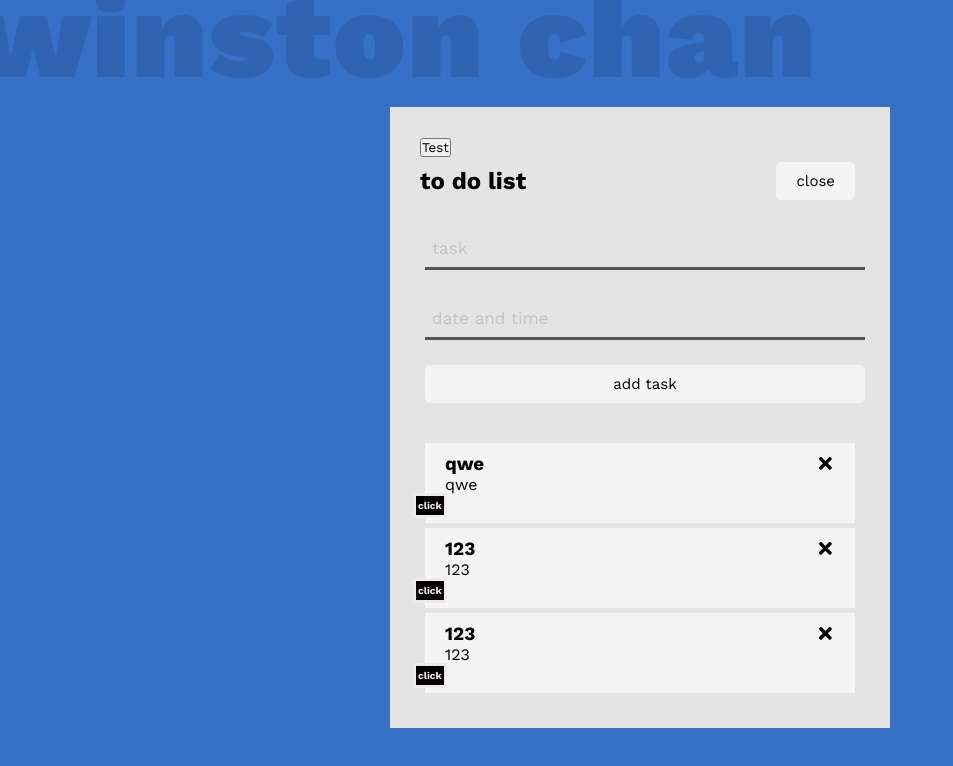
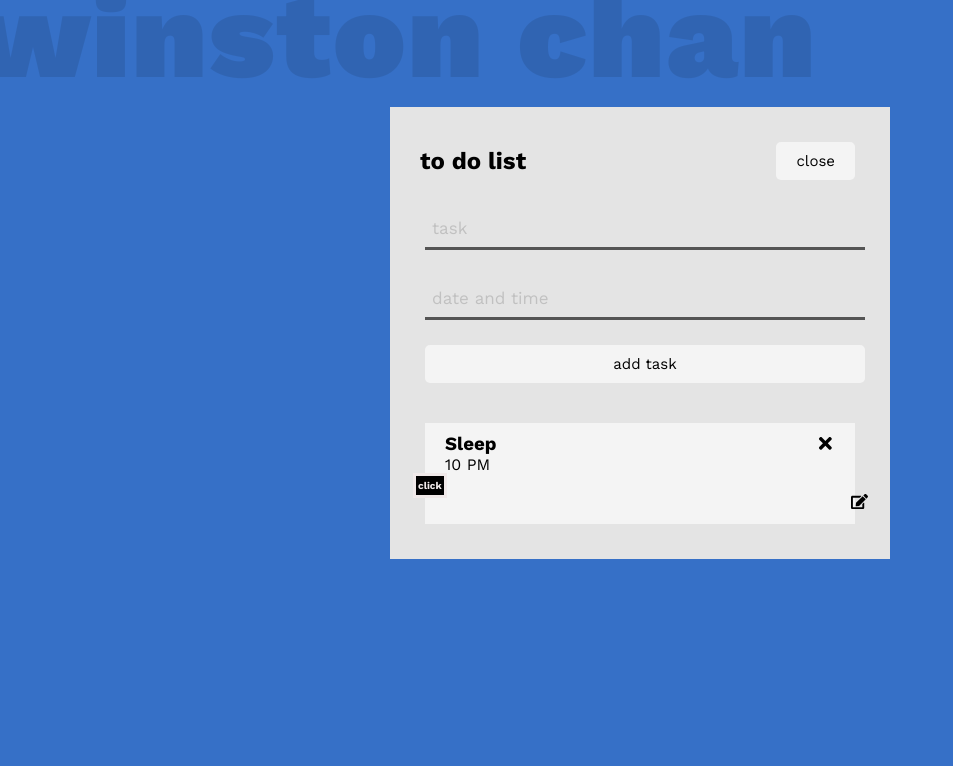
Before and after one commit to chanwinston/liveToDoList, a React (Create React App) app: page / in a window 1280 px wide. Shown: the top 766 px of the page, without its empty margins (0-953 px from the left). Built offline with nearby package versions, Linux system fonts and the light colour scheme; data requests are answered from the project's data file.

Commit message:
add task updates to firebase now

```diff
--- a/db.json
+++ b/db.json
@@ -1,22 +1,10 @@
 {
   "tasks": [
     {
-      "text": "qwe",
-      "day": "qwe",
+      "day": "10 PM",
+      "id": 3,
       "reminder": false,
-      "id": 1
-    },
-    {
-      "text": "123",
-      "day": "123",
-      "reminder": false,
-      "id": 2
-    },
-    {
-      "text": "123",
-      "day": "123",
-      "reminder": false,
-      "id": 3
+      "text": "Sleep"
     }
   ]
 }
--- a/src/App.js
+++ b/src/App.js
@@ -2,7 +2,6 @@ import { useState, useEffect } from "react";
 import Header from "./components/Header";
 import Tasks from "./components/Tasks";
 import AddTask from "./components/AddTask";
-import SubmitButton from "./components/SubmitButton";
 
 const App = () => {
   const [showAddTask, setShowAddTask] = useState(true);
@@ -72,7 +71,6 @@ const App = () => {
 
   return (
     <div className='container'>
-      <SubmitButton />
       <Header
         onAdd={() => setShowAddTask(!showAddTask)}
         showAdd={showAddTask}
--- a/src/components/AddTask.js
+++ b/src/components/AddTask.js
@@ -1,25 +1,50 @@
 import { useState } from "react";
+import firebase from "firebase/compat/app";
+import "firebase/compat/firestore";
+firebase.initializeApp({
+  apiKey: "AIzaSyDk3qXciPGrWLtlURBPrrSWhocjFmhs_tk",
+  authDomain: "livetodolist-66f7e.firebaseapp.com",
+  projectId: "livetodolist-66f7e",
+  storageBucket: "livetodolist-66f7e.appspot.com",
+  messagingSenderId: "10787261151",
+  appId: "1:10787261151:web:6e59ed708a88d49f15776a",
+});
+const firestore = firebase.firestore();
+const taskRef = firestore.collection("tasks");
 
 const AddTask = ({ onAdd }) => {
   const [text, setText] = useState("");
   const [day, setDay] = useState("");
   const [reminder, setReminder] = useState(false);
 
+  async function action() {
+    let numberTasks = 1;
+    await firestore
+      .collection("tasks")
+      .get()
+      .then((snapshot) => {
+        snapshot.docs.forEach((doc) => {
+          numberTasks++;
+        });
+        taskRef.add({
+          text: text,
+          day: day,
+          reminder: reminder,
+          id: numberTasks,
+        });
+      });
+  }
+
   const onSubmit = (e) => {
     e.preventDefault();
-
     if (!text) {
       alert("Fields are empty!");
       return;
     }
-
-    onAdd({ text, day, reminder });
-
     setText("");
     setDay("");
     setReminder(false);
   };
-
   return (
     <form className='add-form' onSubmit={onSubmit}>
       <div className='form-control'>
@@ -40,7 +65,9 @@ const AddTask = ({ onAdd }) => {
           onChange={(e) => setDay(e.target.value)}
         />
       </div>
-      <input type='submit' value='add task' className='btn btn-block' />
+      <button className='btn btn-block' onClick={action}>
+        add task
+      </button>
     </form>
   );
 };
--- a/src/components/SubmitButton.js
+++ /dev/null
@@ -1,29 +0,0 @@
-import firebase from "firebase/compat/app";
-import "firebase/compat/firestore";
-
-firebase.initializeApp({
-  apiKey: "AIzaSyDk3qXciPGrWLtlURBPrrSWhocjFmhs_tk",
-  authDomain: "livetodolist-66f7e.firebaseapp.com",
-  projectId: "livetodolist-66f7e",
-  storageBucket: "livetodolist-66f7e.appspot.com",
-  messagingSenderId: "10787261151",
-  appId: "1:10787261151:web:6e59ed708a88d49f15776a",
-});
-
-const firestore = firebase.firestore();
-const taskRef = firestore.collection("tasks");
-
-async function action() {
-  await taskRef.add({
-    text: "123",
-    day: "123",
-    reminder: false,
-    id: 3,
-  });
-}
-
-function SubmitButton() {
-  return <button onClick={action}>Test</button>;
-}
-
-export default SubmitButton;
--- a/src/components/Task.js
+++ b/src/components/Task.js
@@ -13,7 +13,10 @@ const Task = ({ task, onDelete, onToggle }) => {
       <button className='btn-done' onClick={() => onToggle(task.id)}>
         click
       </button>
-      {/* <FaEdit size='17px'style={{color:'black', cursor:'pointer', marginLeft:'406px'}} /> */}
+      <FaEdit
+        size='17px'
+        style={{ color: "black", cursor: "pointer", marginLeft: "406px" }}
+      />
     </div>
   );
 };
```
